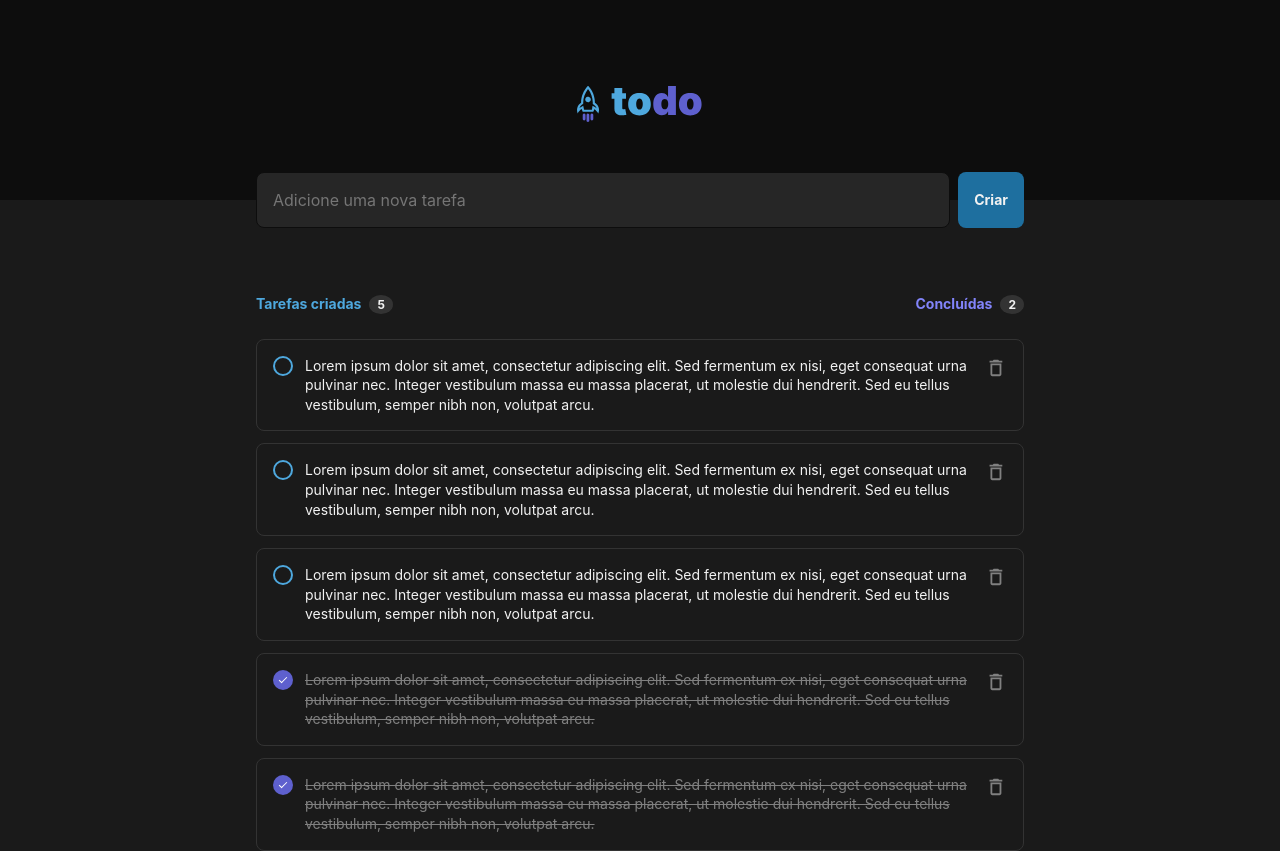
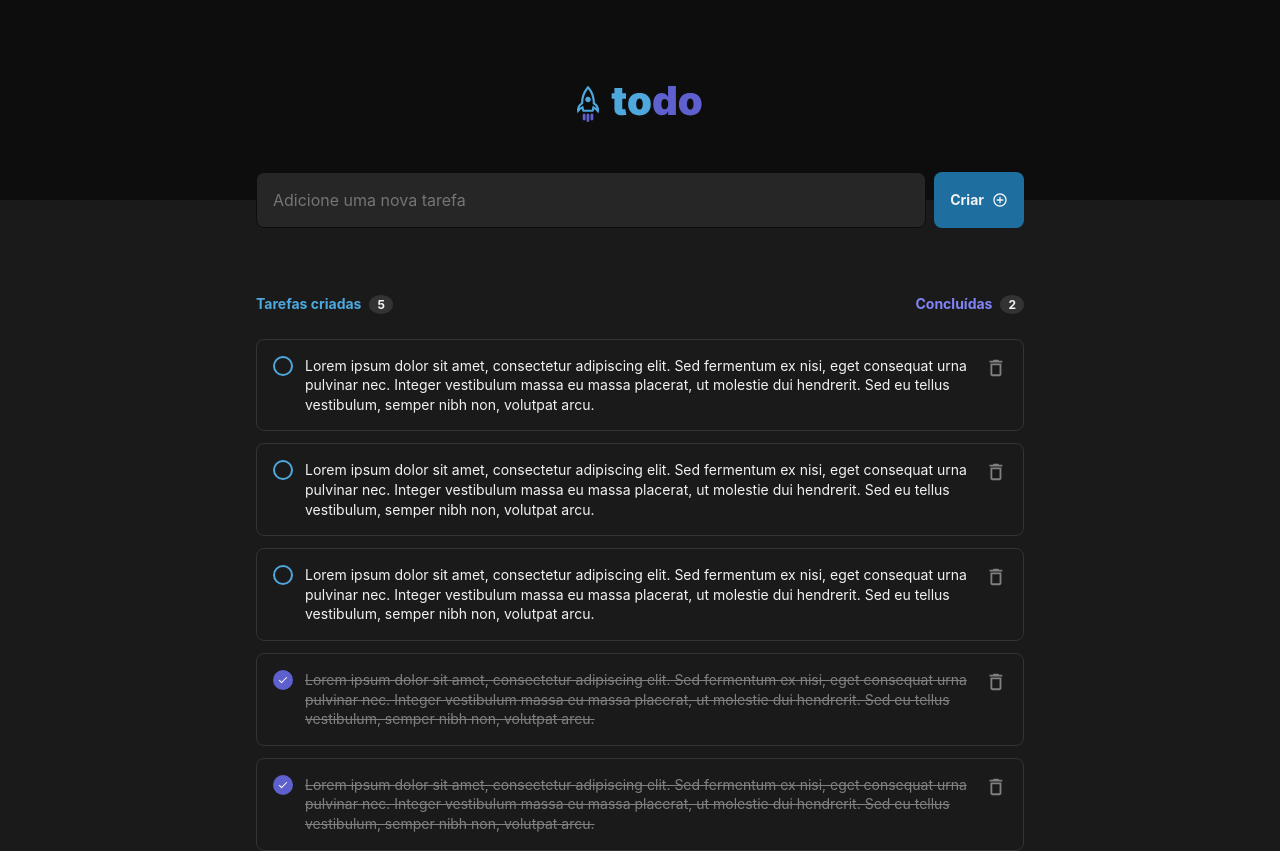
Before and after one commit to eduardobaeta/todo-list, a React (Vite) app: page / in a window 1280 px wide. Built offline with nearby package versions, Linux system fonts and the light colour scheme.

Commit message:
feature: add plus icon in create task button

```diff
--- a/src/App.module.css
+++ b/src/App.module.css
@@ -30,6 +30,9 @@
 }
 
 .createTaskBar button {
+  display: flex;
+  align-items: center;
+  gap: 0.5rem;
   padding: 1rem;
   border-radius: 0.5rem;
   background-color: var(--blue-700);
@@ -39,6 +42,12 @@
   font-size: 0.875rem;
   font-weight: bold;
   line-height: 1.4;
+
+  transition: 0.3s;
+}
+
+.createTaskBar button:hover {
+  background-color: var(--blue-500);
 }
 
 .headerTasksContainer {
--- a/src/App.tsx
+++ b/src/App.tsx
@@ -1,4 +1,5 @@
 import { useState } from 'react'
+import { MdOutlineAddCircleOutline } from 'react-icons/md'
 import { Task } from './components/Task';
 import { Header } from './components/Header'
 import { TaskProps } from './@types';
@@ -67,6 +68,7 @@ function App() {
           <input type="text" placeholder='Adicione uma nova tarefa' />
           <button>
             Criar
+            <MdOutlineAddCircleOutline size={16} />
           </button>
         </form>
 
```
